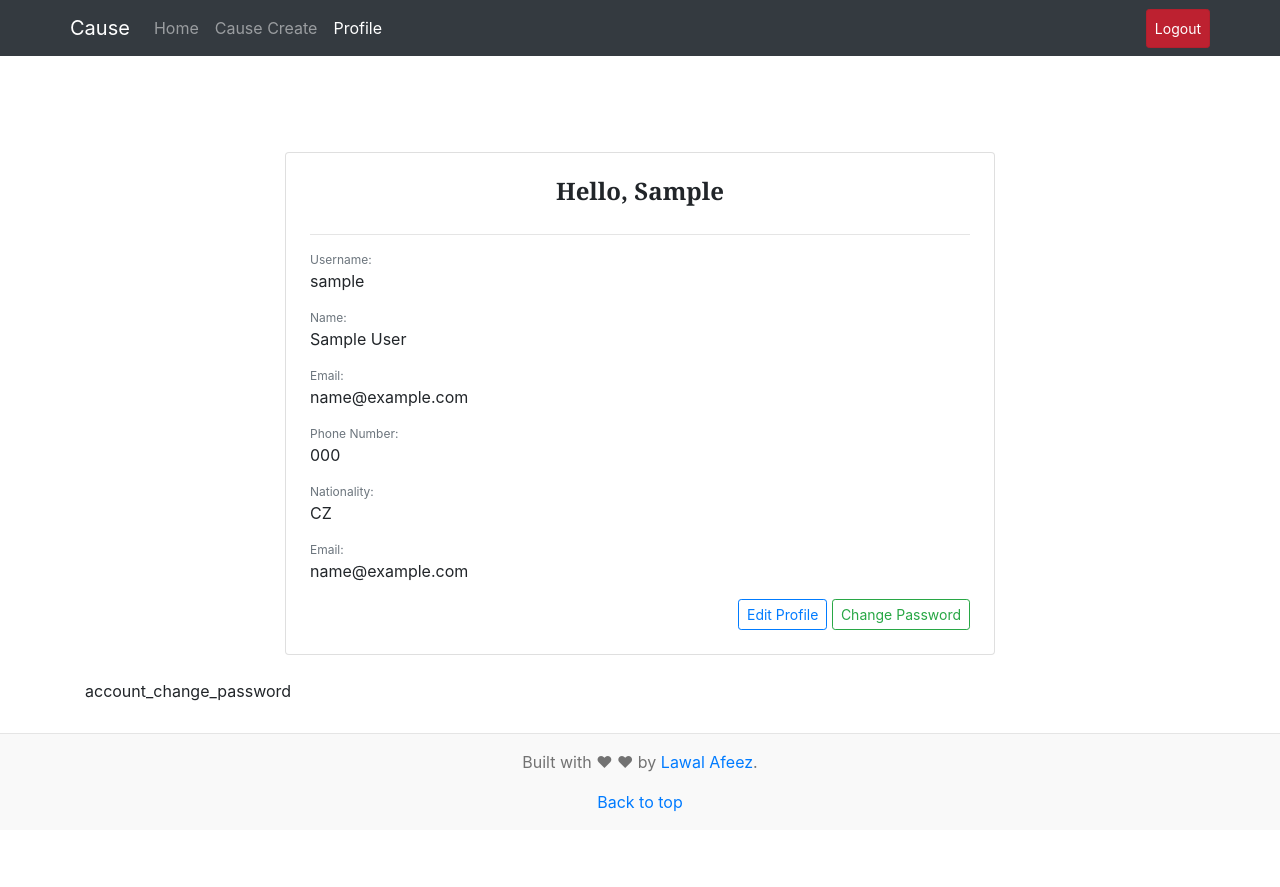
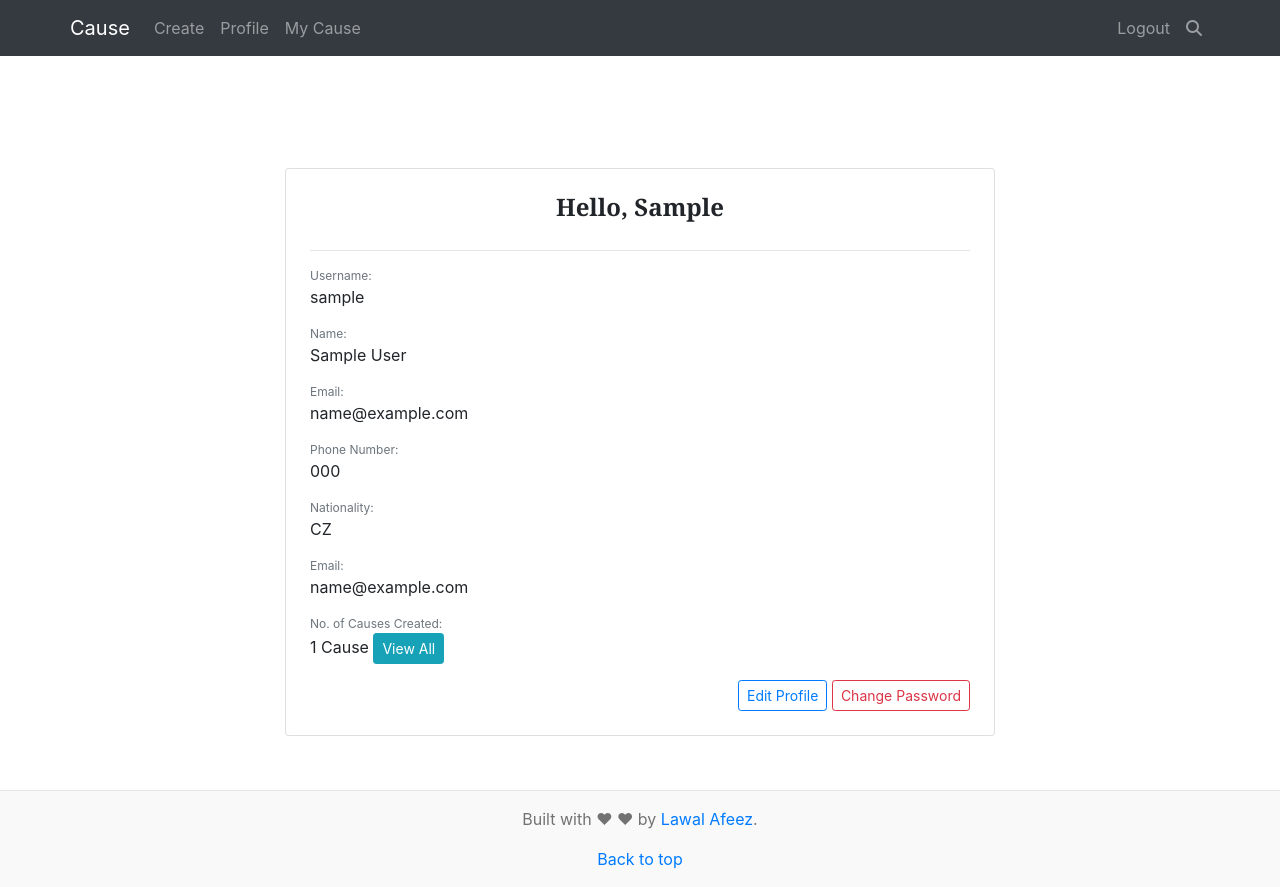
Before and after one commit to Afeez1131/VoteForCause, a Django app: page /accounts/profile/ in a window 1280 px wide. Before the commit the page ends 812 px from the top, so only its background shows below. Run offline with Django 4.2, Linux system fonts and the light colour scheme; a user stored in the database is signed in; tables that the repository leaves empty hold one stand-in row (values such as "Sample post"); some libraries are stand-ins or nearby versions.

Commit message:
added some templates

```diff
--- a/core/templates/base.html
+++ b/core/templates/base.html
@@ -26,15 +26,12 @@
 <body class="d-flex flex-column min-vh-100">
 {% include 'navbar.html' %}
 
-<div class="container pt-5">
 {% if request.path == '/' %}
-        <div class="col-xl-8 offset-xl-2 col-lg-8 offset-lg-2">
     {% include 'header.html' %}
-        </div>
 {% endif %}
-
     {% if messages %}
-        <div class="alert alert-danger alert-dismissible fade show" role="alert">
+            <div class="text-center mt-0 alert alert-danger alert-dismissible fade show radius-0"
+                 role="alert">
                 {% for message in messages %}
                     {{ message }}
                 {% endfor %}
@@ -43,6 +40,9 @@
                 </button>
             </div>
     {% endif %}
+<div class="container mt-5 pt-3">
+
+
 {% block content %}
 {% endblock content %}
 </div>
--- a/core/templates/navbar.html
+++ b/core/templates/navbar.html
@@ -1,14 +1,16 @@
 {% url 'home' as home %}
+{% url 'search' as search %}
 {% url 'account_login' as login %}
 {% url 'account_logout' as logout %}
 {% url 'account_signup' as register %}
 {% url 'create_cause' as cause_create %}
 {% url 'profile' as profile %}
+{% url 'user_cause' as user_cause %}
 
 
 <nav class="navbar navbar-expand-lg navbar-expand navbar-dark bg-dark">
     <div class="container">
-        <a class="navbar-brand" href="#">Cause</a>
+        <a class="navbar-brand" href="{% url 'home' %}">Cause</a>
         <button class="navbar-toggler" type="button" data-toggle="collapse"
                 data-target="#navbarSupportedContent" aria-controls="navbarSupportedContent"
                 aria-expanded="false" aria-label="Toggle navigation">
@@ -16,36 +18,46 @@
         </button>
 
         <div class="collapse navbar-collapse" id="navbarSupportedContent">
-            <ul class="navbar-nav mr-auto">
-                <li class="nav-item {% if request.path == home %}active{% endif %}">
-                    <a class="nav-link" href="{% url 'home' %}">Home</a>
-                </li>
-
                 {% if request.user.is_authenticated %}
-                    <li class="nav-item {% if request.path == cause_create %} active {% endif %}">
-                        <a class="nav-link" href="{% url 'create_cause' %}">Cause Create</a>
-                    </li>
-                    <li class="nav-item {% if request.path == profile %} active {% endif %}">
-                        <a class="nav-link" href="{% url 'profile' %}">Profile</a>
-                    </li>
+                    <ul class="navbar-nav mr-auto">
+                        <li class="nav-item {% if request.path == cause_create %} active {% endif %}">
+                            <a class="nav-link" href="{% url 'create_cause' %}">Create</a>
+                        </li>
+                        <li class="nav-item {% if request.path == cause_create %} active {% endif %}">
+                            <a class="nav-link" href="{% url 'profile' %}">Profile</a>
+                        </li>
+                        <li class="nav-item {% if request.path == user_cause %} active {% endif %}">
+                            <a class="nav-link" href="{% url 'user_cause' request.user %}">My Cause</a>
+                        </li>
                     </ul>
                     <ul class="navbar-nav mr">
                         <li class="nav-item {% if request.path == logout %} active {% endif %}">
-                            <a class="nav-link btn btn-sm btn-danger active"
+                            <a class="nav-link "
                                href="{% url 'account_logout' %}">Logout</a>
                         </li>
+                        <li class="nav-item {% if request.path == search %}active{% endif %}">
+                            <a class="nav-link" href="{% url 'search' %}"><i class="fa fa-search"></i></a>
+                        </li>
                     </ul>
+
                 {% else %}
-                    <ul class="navbar-nav mr">
+                    <ul class="navbar-nav mr-auto">
+
                         <li class="nav-item {% if request.path == login %} active {% endif %}">
                             <a class="nav-link" href="{% url 'account_login' %}">Log In</a>
                         </li>
                         <li class="nav-item {% if request.path == register %} active {% endif %}">
                             <a class="nav-link" href="{% url 'account_signup' %}">Register</a>
+                        </li></ul>
+                    <ul class="navbar-nav ml">
+                        <li class="nav-item {% if request.path == search %}active{% endif %}">
+                            <a class="nav-link" href="{% url 'search' %}"><i class="fa fa-search"></i></a>
                         </li>
                     </ul>
 
                 {% endif %}
+
         </div>
+
     </div>
 </nav>
--- a/core/urls.py
+++ b/core/urls.py
@@ -5,6 +5,9 @@ from . import views
 urlpatterns = [
     # path('', views.home, name='home'),
     path("", views.home, name="home"),
+    path("search/", views.search_for_cause, name='search'),
+    path("browse/", views.search_for_cause, name='search'),
+    path('cause/user/<username>/', views.user_cause, name='user_cause'),
     path("tag/<tag_slug>/", views.tag_view, name="tag_view"),
     path("cause/create/", views.create_cause, name="create_cause"),
     path("cause/<slug>/", views.cause_detail, name="cause_detail"),
--- a/static/css/style.css
+++ b/static/css/style.css
@@ -49,3 +49,7 @@
 h1, h2, h3, h4, h5, h6 {
   font-family: "Playfair Display", Georgia, "Times New Roman", serif/*rtl:Amiri, Georgia, "Times New Roman", serif*/;
 }
+
+.jumbotron {
+    border-radius: 0px;
+}
--- a/users/templates/account/password_change.html
+++ b/users/templates/account/password_change.html
@@ -35,4 +35,5 @@
       </div>
     </div>
   </div>
+    </div>
 {% endblock %}
--- a/users/templates/profile.html
+++ b/users/templates/profile.html
@@ -8,7 +8,8 @@
         <div class="row">
             <div class="col-sm-12 col-md-10 col-lg-8 offset-lg-2 offset-md-1 pb-4">
                 <div class="card p-4">
-			    	<h4 class="card-title font-weight-bold text-center">Hello, {{ user.username|title }}</h4>
+                    <h4 class="card-title font-weight-bold text-center">
+                        Hello, {{ user.username|title }}</h4>
                     <hr>
                     <div class="card-text">
                         <p class="text-muted mb-0" style="font-size: 12px">Username:</p>
@@ -23,9 +24,15 @@
                         <p>{{ user.profile.nationality }}</p>
                         <p class="text-muted mb-0" style="font-size: 12px">Email:</p>
                         <p>{{ user.email }} </p>
+                        <p class="text-muted mb-0" style="font-size: 12px">No. of Causes
+                            Created:</p>
+                        <p>{{ user.causes_set.all.count }} Cause{{ user.causes_set.all.count|pluralize }} <a class="btn btn-sm
+                            btn-info" href="{% url 'user_cause' user %}">View All</a></p>
                         <div class="text-right">
-							    <button type="button" class="btn btn-outline-primary btn-sm" data-toggle="modal" data-target="#profileModal">Edit Profile</button>
-                                <a class="btn btn-outline-success btn-sm"
+                            <button type="button" class="btn btn-outline-primary btn-sm"
+                                    data-toggle="modal" data-target="#profileModal">Edit Profile
+                            </button>
+                            <a class="btn btn-outline-danger btn-sm"
                                href="{% url 'account_change_password' %}">Change
                                 Password</a>
                         </div>
@@ -34,7 +41,7 @@
                 </div>
 
             </div>
-            <!--Edit user modal-->account_change_password
+            <!--Edit user modal-->
             <div class="modal fade" tabindex="-1" id="profileModal" role="dialog">
                 <div class="modal-dialog" role="document">
                     <div class="modal-content">
--- a/users/views.py
+++ b/users/views.py
@@ -47,8 +47,6 @@ def ProfileView(request):
             user_form.save()
             profile_form.save()
             messages.warning(request, 'You can now start creating Cause!')
-
-
         else:
             messages.warning(request, "Error filling the form")
         return redirect("profile")
```
Also changed, not shown: core/templates/cause_detail.html (+25 -6 lines), core/templates/causes_list.html (+41 -5 lines), core/templates/header.html (+12 -9 lines), core/templates/search.html (added, +11 -0 lines), core/templates/search_page.html (added, +50 -0 lines), core/templates/user_cause.html (added, +34 -0 lines), core/views.py (+38 -18 lines), requirements.txt (+25 -0 lines). Lines whose indentation alone changed are shown as unchanged.
